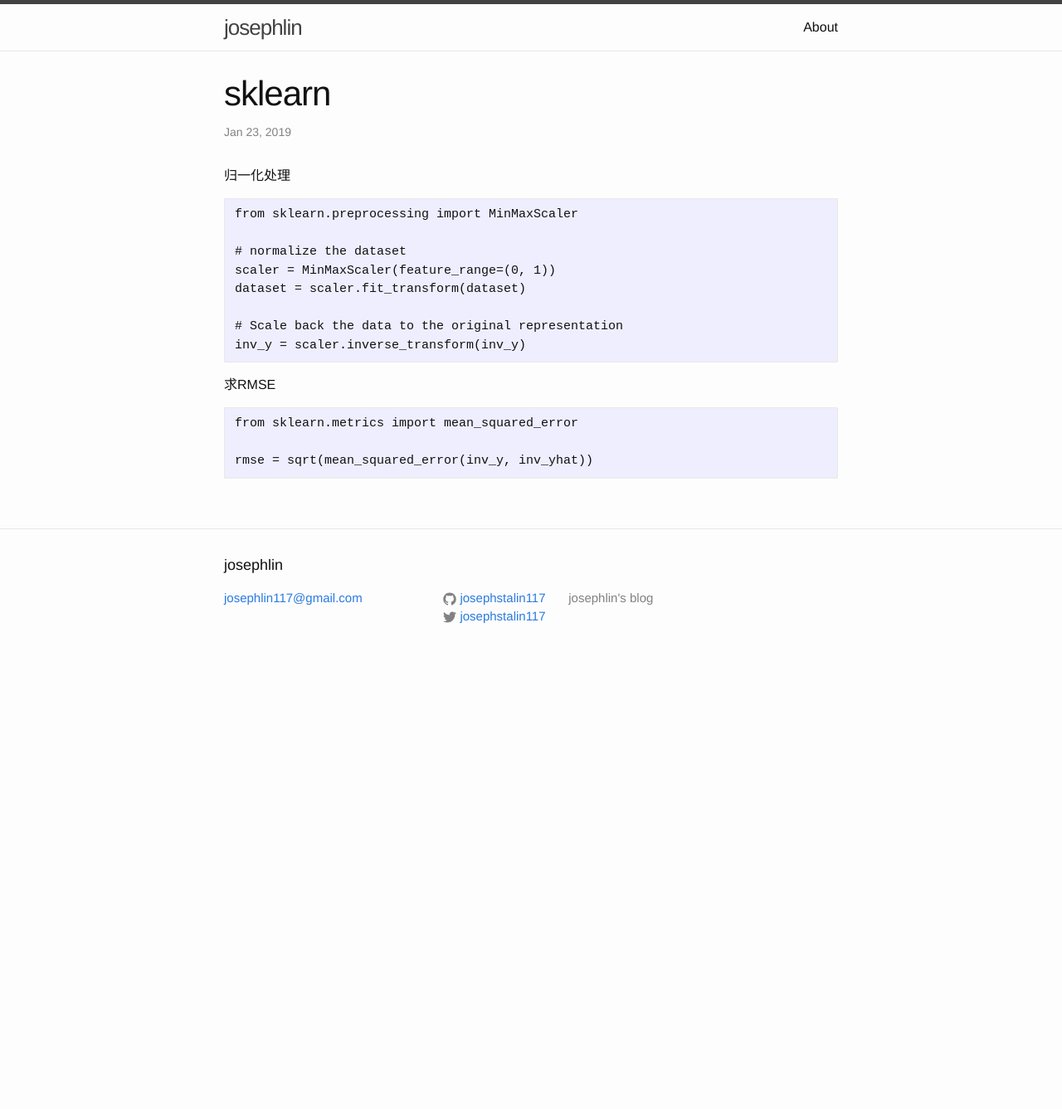
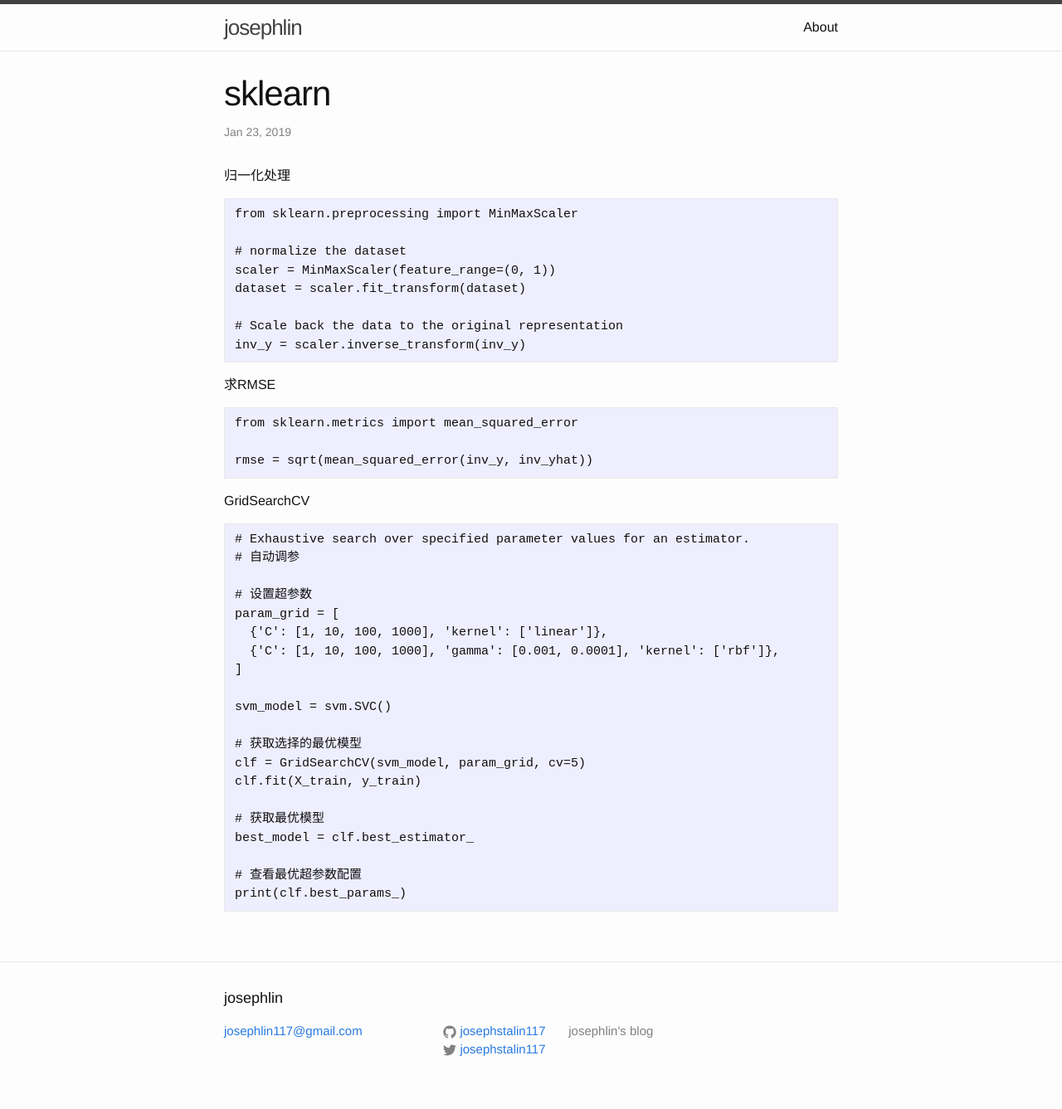
Before and after one commit to josephstalin117/josephstalin117.github.io, a Jekyll site: the page built from _posts/2019-1-23-sklearn.markdown, in a window 1280 px wide. Shown: the whole page at 83% size. Built offline with Jekyll 4.4.1, drawn with Linux system fonts in a browser that asks for light colours; before the commit the page ends 900 px from its top, so only the background shows below that.

Commit message:
add GridSearchCV

````diff
--- a/_posts/2019-1-23-sklearn.markdown
+++ b/_posts/2019-1-23-sklearn.markdown
@@ -23,3 +23,27 @@ from sklearn.metrics import mean_squared_error
 
 rmse = sqrt(mean_squared_error(inv_y, inv_yhat))
 ```
+
+GridSearchCV
+```
+# Exhaustive search over specified parameter values for an estimator.
+# 自动调参
+
+# 设置超参数
+param_grid = [
+  {'C': [1, 10, 100, 1000], 'kernel': ['linear']},
+  {'C': [1, 10, 100, 1000], 'gamma': [0.001, 0.0001], 'kernel': ['rbf']},
+]
+
+svm_model = svm.SVC()
+
+# 获取选择的最优模型
+clf = GridSearchCV(svm_model, param_grid, cv=5)
+clf.fit(X_train, y_train)
+
+# 获取最优模型
+best_model = clf.best_estimator_
+
+# 查看最优超参数配置
+print(clf.best_params_)
+```
````
